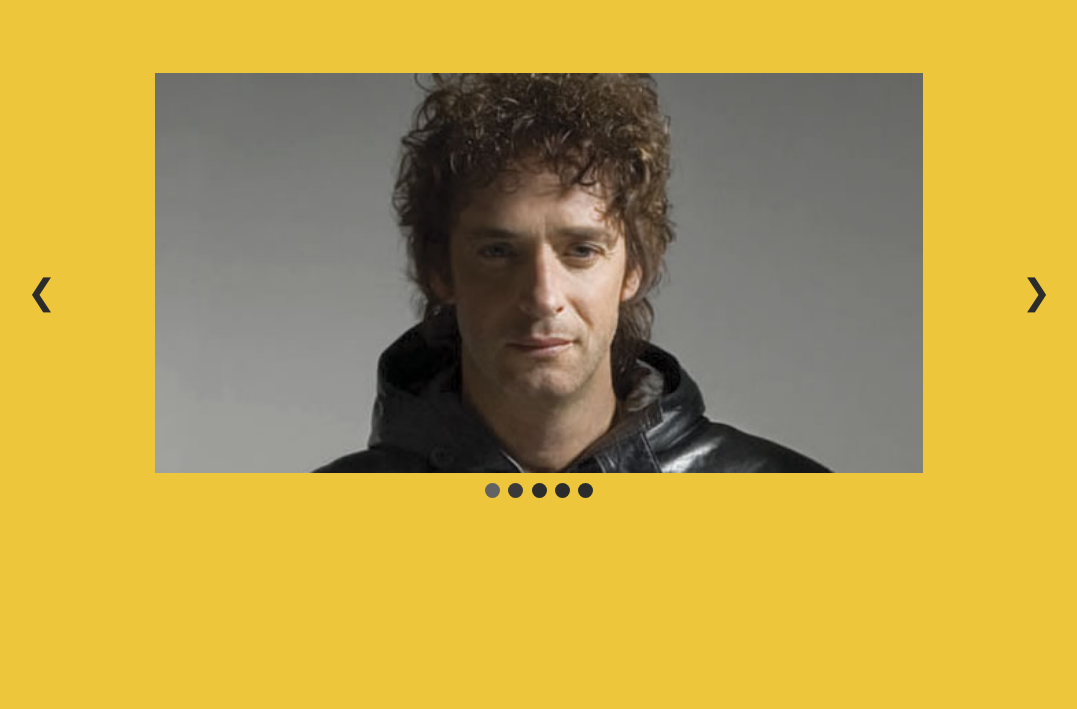
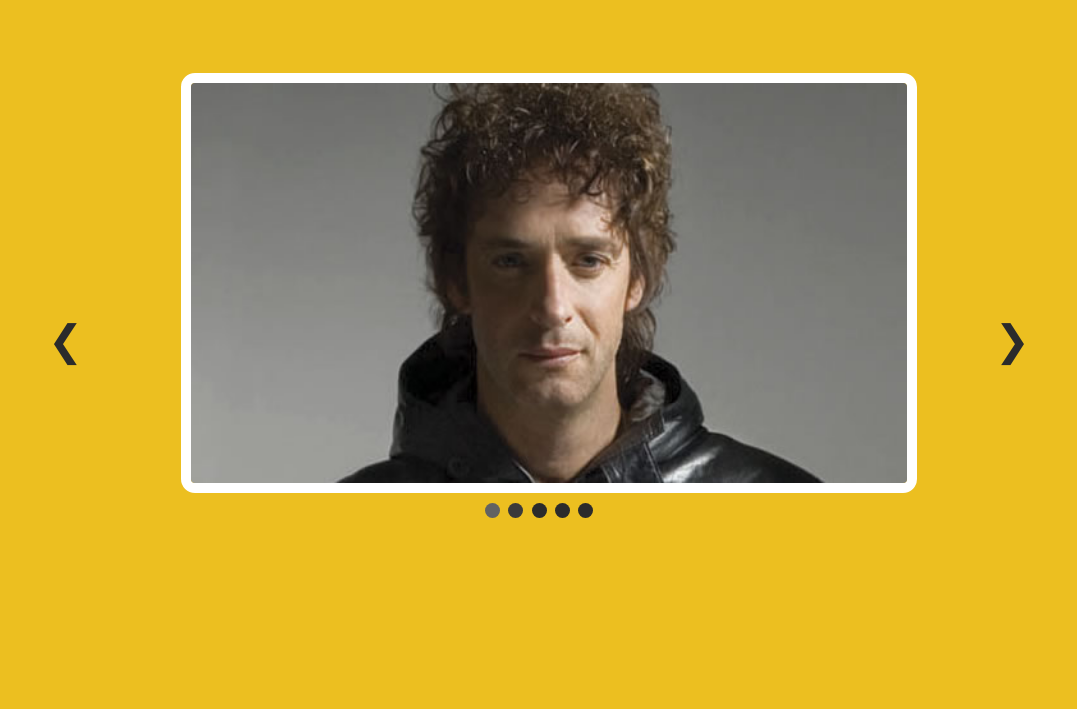
Before and after one commit to miriampc/carousel-jQuery, a plain HTML site: page index.html in a window 1280 px wide. Shown: the part 91-800 px from the top of the page, without its empty margins (101-1178 px from the left). Drawn offline with Linux system fonts and the light colour scheme.

Commit message:
style for carousel

```diff
--- a/assets/css/main.css
+++ b/assets/css/main.css
@@ -3,7 +3,7 @@
   padding: 0;
 }
 body {
-  background: #edc63c;
+  background: #ecbf20;
   color: #2b2b2b;
   font-family: 'Lato', sans-serif;
   font-size: 1.3rem;
@@ -23,7 +23,7 @@ header {
   margin-top: 5%;
 }
 .container ul {
-  width: 60%;
+  width: 56%;
   margin: 0 auto;
 }
 .container li {
@@ -33,13 +33,16 @@ header {
   position: relative;
   width: 100%;
   height: 400px;
+  border: 10px solid #fff;
+  border-radius: 14px;
 }
 
 .prev, .next {
   position: absolute;
-  top: 45%;
-  font-size: 35px;
+  top: 50%;
+  font-size: 42px;
   color: #2b2b2b;
+  padding: 5px 21px 7px 21px;
 }
 
 .container .prev{
@@ -50,8 +53,9 @@ header {
   right: 10%;
 }
 .next:hover, .prev:hover{
-  color: #ababab;
+  color: #ecbf20;
   cursor: pointer;
+  background: rgba(36, 36, 34, 0.41);
 }
 
 .dot {
```
